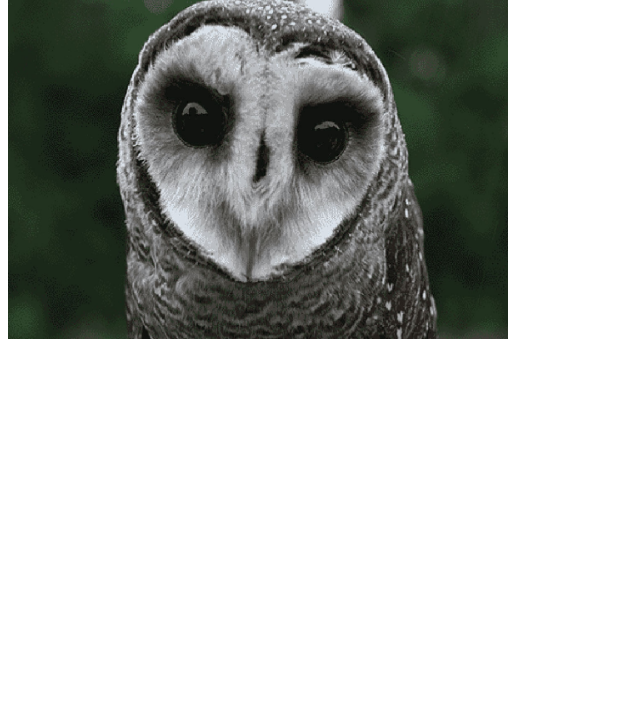
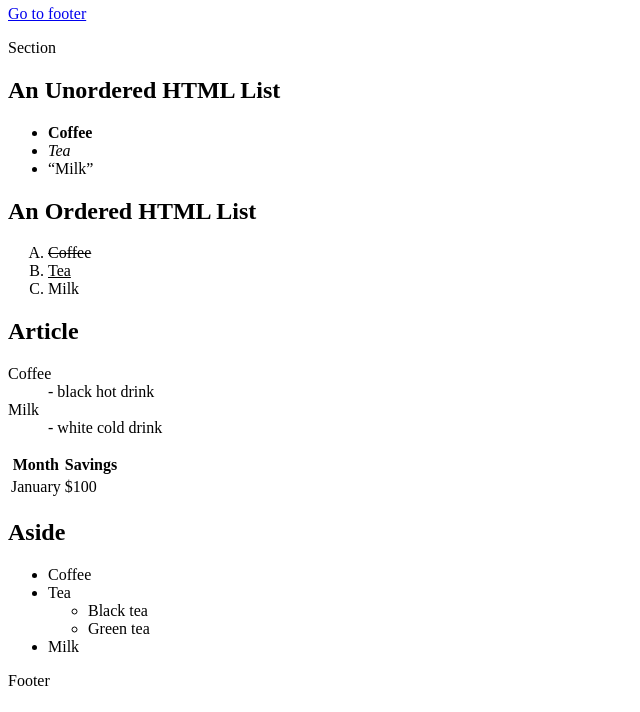
Before and after one commit to rromanitc/studio, a plain HTML site: page index.html in a window 1280 px wide. Shown: the part 88-800 px from the top of the page, without its empty margins (0-640 px from the left). Drawn offline with Linux system fonts and the light colour scheme.

Commit message:
First commit

```diff
--- a/index.html
+++ b/index.html
@@ -1,10 +1,64 @@
 <!DOCTYPE html>
 <html>
     <head>
-        <title>Hello Roman</title>
+        <title>Roman</title>
     </head>
     <body>
-        <p>Hello Roman</p>
-        <img src="owl.jpg" alt="Owl" width="500" height="377">
+        <header>Header</header>
+        <nav>
+        	<h2>Navigation</h2>
+        	<a href="#footer">Go to footer</a>
+        </nav>
+        <section>
+        	<p>Section</p>
+        	<h2>An Unordered HTML List</h2>
+			<ul>
+			  <li><b>Coffee</b></li>
+			  <li><i>Tea</i></li>
+			  <li><q>Milk</q></li>
+			</ul>
+
+			<h2>An Ordered HTML List</h2>
+
+			<ol type="A">
+			  <li><s>Coffee</s></li>
+			  <li><u>Tea</u></li>
+			  <li>Milk</li>
+			</ol>
+		</section>
+        <article>
+        	<h2>Article</h2>
+        	<dl>
+			  <dt>Coffee</dt>
+			  <dd>- black hot drink</dd>
+			  <dt>Milk</dt>
+			  <dd>- white cold drink</dd>
+			</dl>
+
+			<table>
+			  <tr>
+			    <th>Month</th>
+			    <th>Savings</th>
+			  </tr>
+			  <tr>
+			    <td>January</td>
+			    <td>$100</td>
+			  </tr>
+			</table>
+        </article>
+        <aside>
+        	<h2>Aside</h2>
+        	<ul>
+			  <li>Coffee</li>
+			  <li>Tea
+			    <ul>
+			      <li>Black tea</li>
+			      <li>Green tea</li>
+			    </ul>
+			  </li>
+			  <li>Milk</li>
+			</ul>
+        </aside>
+        <footer id="footer">Footer</footer>
     </body>
 </html>
```
Also changed, not shown: form.html (added, +50 -0 lines).
